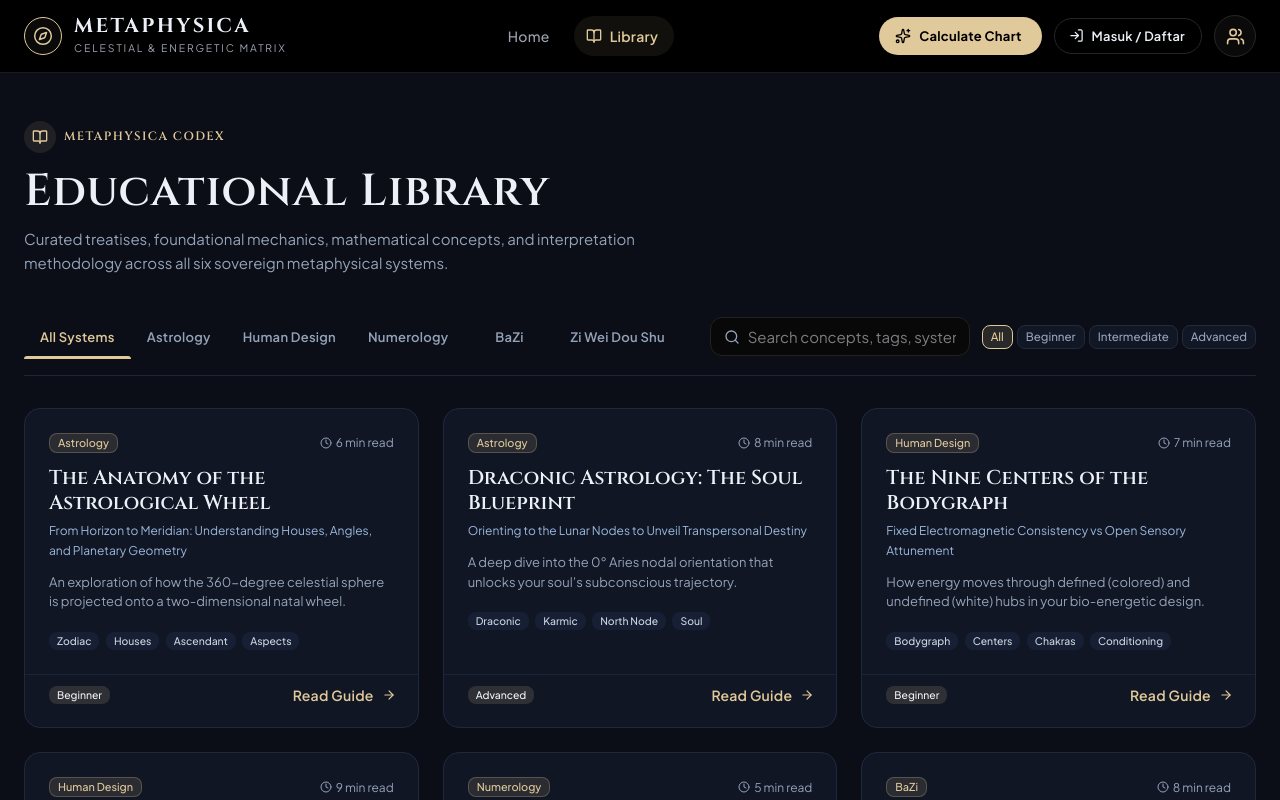
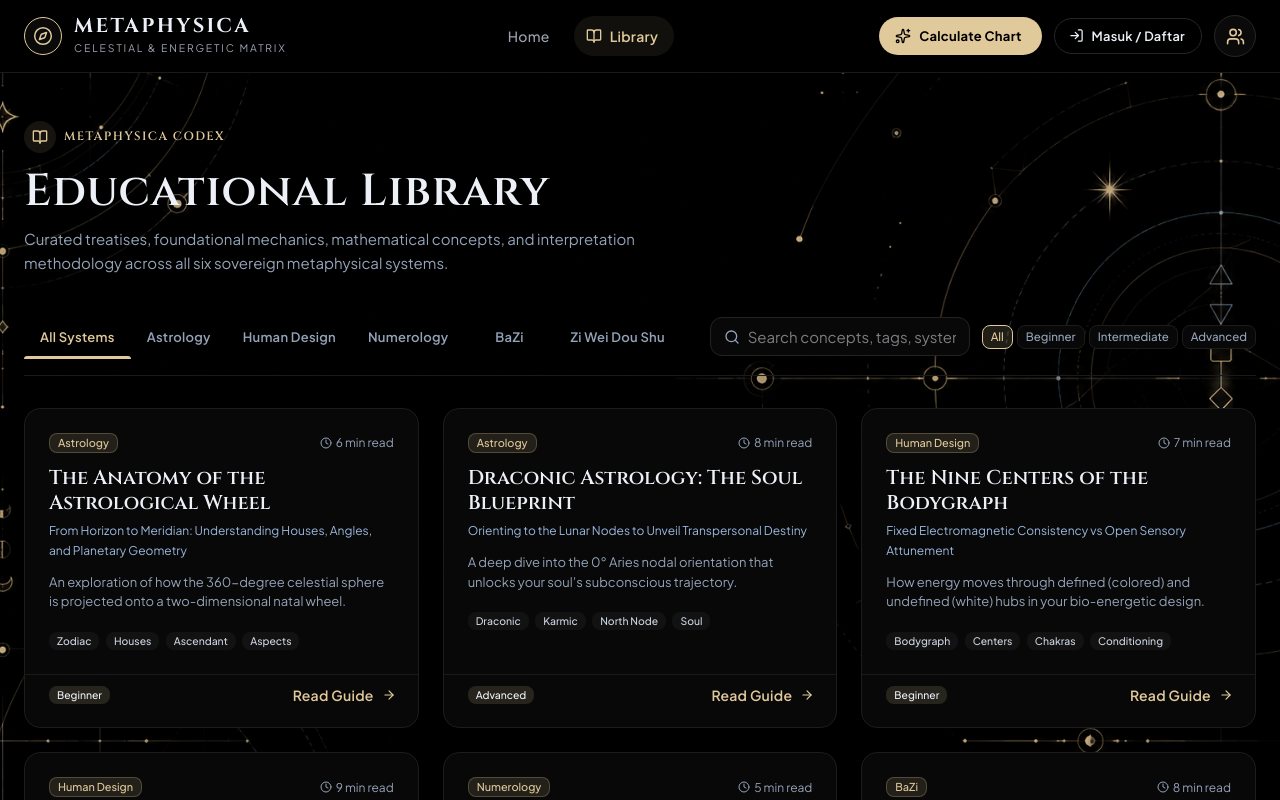
Before and after one commit to bayuharlanpriangga/OMC, a React (Vite) app: page / in a window 1280 px wide. Both pictures are taken after a click on the button "Library". Shown: the top 800 px of the page. Built offline with nearby package versions, Linux system fonts and the light colour scheme.

Commit message:
Refactor code structure for improved readability and maintainability

```diff
--- a/src/features/library/LibraryPage.tsx
+++ b/src/features/library/LibraryPage.tsx
@@ -68,8 +68,20 @@ export const LibraryPage: React.FC<LibraryPageProps> = ({
   });
 
   return (
-    <Box sx={{ py: 6, minHeight: '100vh', backgroundColor: '#0B0E17' }}>
-      <Container maxWidth="xl">
+    <Box
+      sx={{
+        py: 6,
+        minHeight: '100vh',
+        position: 'relative',
+        backgroundColor: '#000000',
+        backgroundImage: 'url(/backgrounds/library-bg.png)',
+        backgroundSize: 'cover',
+        backgroundPosition: 'center top',
+        backgroundRepeat: 'no-repeat',
+        backgroundAttachment: { xs: 'scroll', md: 'fixed' },
+      }}
+    >
+      <Container maxWidth="xl" sx={{ position: 'relative', zIndex: 1 }}>
         {/* Header */}
         <Box sx={{ mb: 5 }}>
           <Box sx={{ display: 'inline-flex', alignItems: 'center', gap: 1, mb: 1.5 }}>
@@ -118,7 +130,7 @@ export const LibraryPage: React.FC<LibraryPageProps> = ({
             gap: 2,
             mb: 4,
             pb: 2,
-            borderBottom: '1px solid #1E2638',
+            borderBottom: '1px solid #1A1A1A',
           }}
         >
           {/* Categories Tab Bar */}
@@ -172,10 +184,10 @@ export const LibraryPage: React.FC<LibraryPageProps> = ({
                   size="small"
                   sx={{
                     cursor: 'pointer',
-                    backgroundColor: selectedLevel === lvl ? 'rgba(224, 201, 154, 0.15)' : '#121726',
+                    backgroundColor: selectedLevel === lvl ? 'rgba(224, 201, 154, 0.15)' : '#080808',
                     color: selectedLevel === lvl ? '#E0C99A' : '#94A3B8',
                     border: '1px solid',
-                    borderColor: selectedLevel === lvl ? '#E0C99A' : '#222B3D',
+                    borderColor: selectedLevel === lvl ? '#E0C99A' : '#1C1C1C',
                     fontSize: '0.72rem',
                   }}
                 />
@@ -209,8 +221,8 @@ export const LibraryPage: React.FC<LibraryPageProps> = ({
                 key={article.id}
                 onClick={() => setReadingArticle(article)}
                 sx={{
-                  backgroundColor: '#111624',
-                  border: '1px solid #1E283D',
+                  backgroundColor: '#080808',
+                  border: '1px solid #1C1C1C',
                   cursor: 'pointer',
                   display: 'flex',
                   flexDirection: 'column',
@@ -219,7 +231,7 @@ export const LibraryPage: React.FC<LibraryPageProps> = ({
                   '&:hover': {
                     borderColor: '#E0C99A',
                     transform: 'translateY(-2px)',
-                    backgroundColor: '#131A2B',
+                    backgroundColor: '#0F0F0F',
                   },
                 }}
               >
@@ -255,12 +267,12 @@ export const LibraryPage: React.FC<LibraryPageProps> = ({
 
                   <Box sx={{ display: 'flex', flexWrap: 'wrap', gap: 0.8 }}>
                     {article.tags.map((t) => (
-                      <Chip key={t} label={t} size="small" sx={{ height: 18, fontSize: '0.65rem', backgroundColor: '#161F33', color: '#CBD5E1' }} />
+                      <Chip key={t} label={t} size="small" sx={{ height: 18, fontSize: '0.65rem', backgroundColor: '#121212', color: '#CBD5E1' }} />
                     ))}
                   </Box>
                 </CardContent>
 
-                <Box sx={{ px: 3, pb: 2.5, pt: 1, borderTop: '1px solid #1A2438', display: 'flex', justifyContent: 'space-between', alignItems: 'center' }}>
+                <Box sx={{ px: 3, pb: 2.5, pt: 1, borderTop: '1px solid #1A1A1A', display: 'flex', justifyContent: 'space-between', alignItems: 'center' }}>
                   <Chip label={article.level} size="small" sx={{ height: 18, fontSize: '0.65rem' }} />
                   <Button size="small" endIcon={<ArrowRight size={14} />} sx={{ color: '#E0C99A', p: 0, minWidth: 0 }}>
                     Read Guide
```
Also changed, not shown: public/backgrounds/library-bg.png (added).
